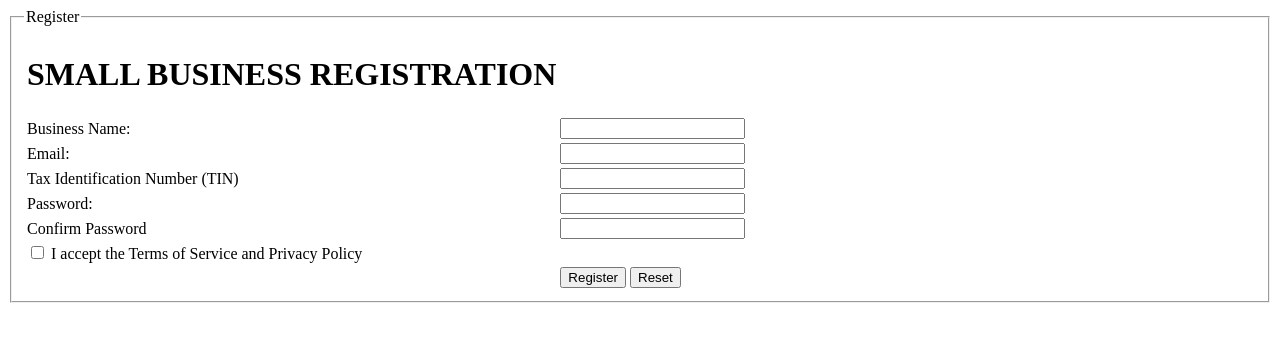
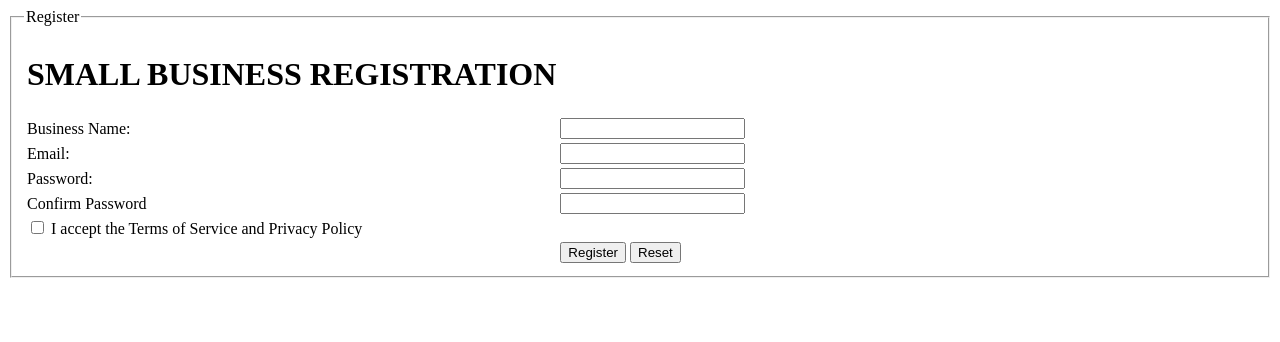
Before and after one commit to NabilRaiyan/Nike-Shoe-Store, a PHP site: page /registration.php in a window 1280 px wide. Shown: the top 342 px of the page. Run offline with PHP 8.4, Linux system fonts and the light colour scheme.

```diff
--- a/customer/views/registration.php
+++ b/customer/views/registration.php
@@ -44,14 +44,7 @@
                             <?php echo $emailError;?>
                         </td>
                     </tr>
-                    <tr>
-                        <td>
-                            <label for="taxIdentity">Tax Identification Number (TIN)</label>
-                        </td>
-                        <td>
-                            <input name="taxIdentity" type="number" />
-                        </td>
-                    </tr>
+
                     <tr>
                         <td>
                             <label for="password">Password: </label>
```
